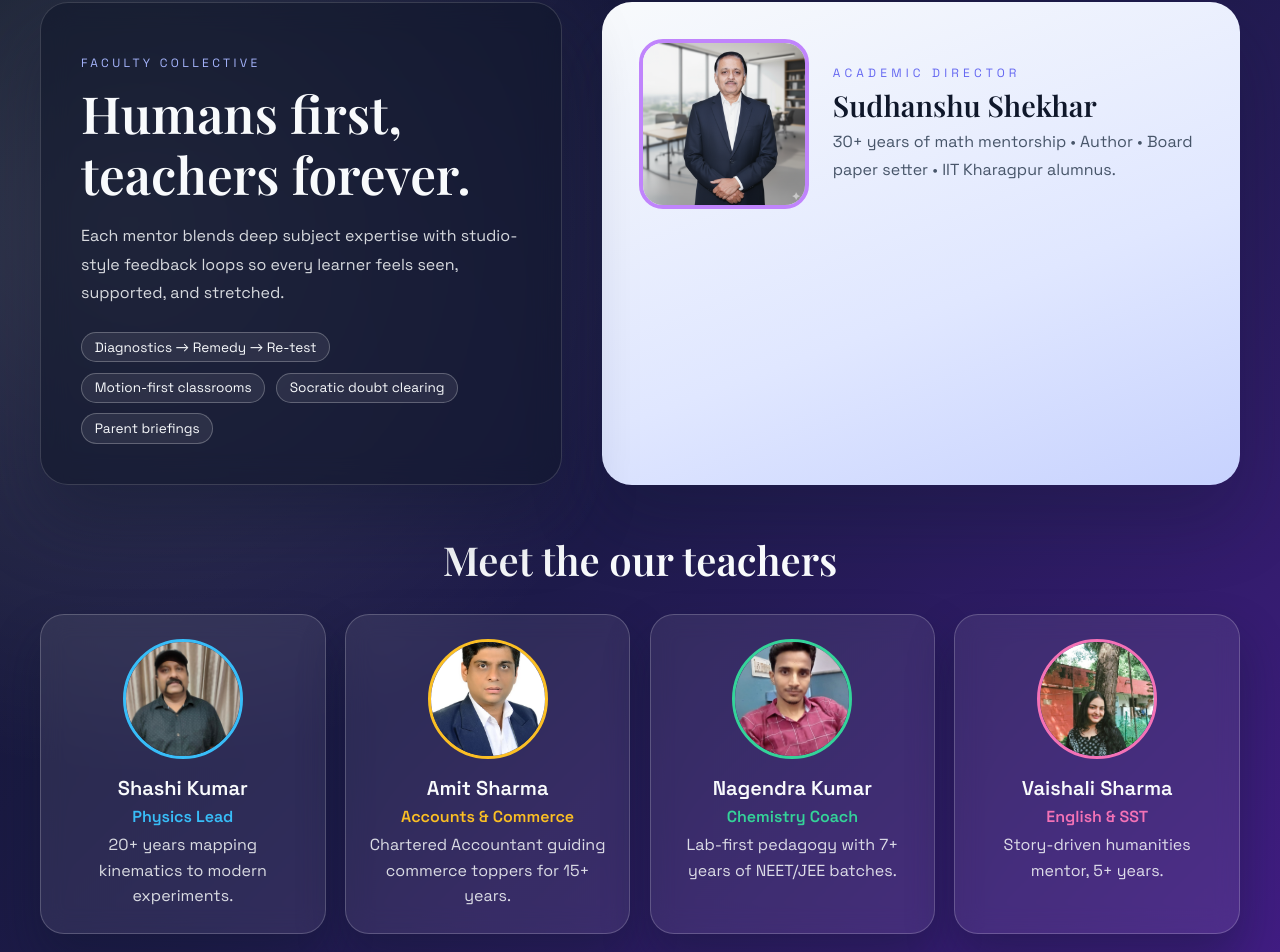
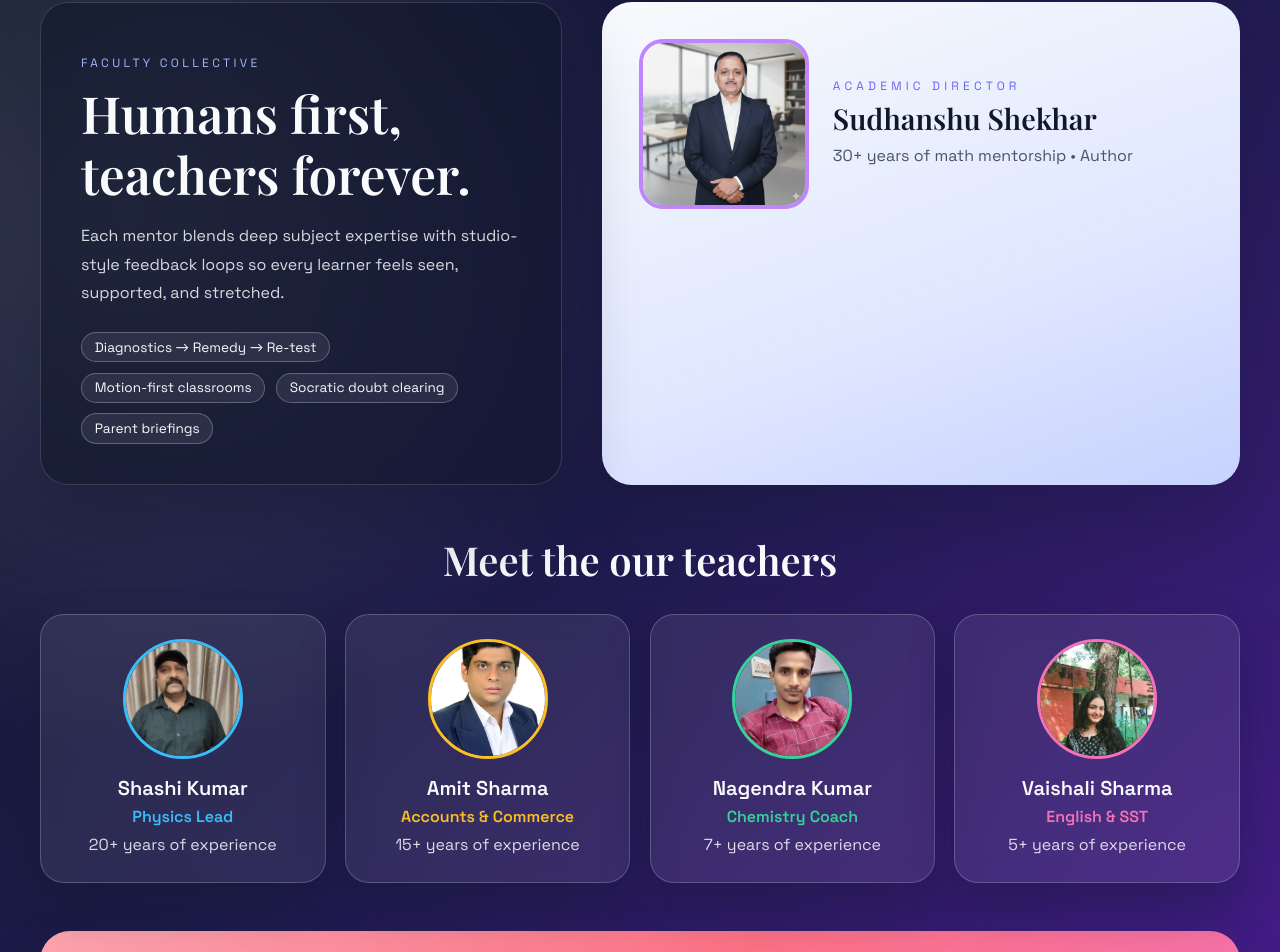
Before and after one commit to ShrutiiGupta24/Institute-WebApp, a React (Create React App) app in the folder coaching/: page /about-teachers in a window 1280 px wide. Shown: the part 218-1170 px from the top of the page. Built offline with nearby package versions, Linux system fonts and the light colour scheme; no server answers.

Commit message:
Modified About teachers

```diff
--- a/coaching/src/pages/AboutTeachers.jsx
+++ b/coaching/src/pages/AboutTeachers.jsx
@@ -9,35 +9,35 @@ const teachers = [
 	{
 		name: "Sudhanshu Shekhar",
 		subject: "Mathematics Director",
-		bio: "30+ years of math mentorship • Author • Board paper setter • IIT Kharagpur alumnus.",
+		bio: "30+ years of math mentorship • Author",
 		image: teacherPhoto,
 		color: "#c084fc"
 	},
 	{
 		name: "Shashi Kumar",
 		subject: "Physics Lead",
-		bio: "20+ years mapping kinematics to modern experiments.",
+		bio: "20+ years of experience",
 		image: shashiPhoto,
 		color: "#38bdf8"
 	},
 	{
 		name: "Amit Sharma",
 		subject: "Accounts & Commerce",
-		bio: "Chartered Accountant guiding commerce toppers for 15+ years.",
+		bio: "15+ years of experience",
 		image: amitPhoto,
 		color: "#fbbf24"
 	},
 	{
 		name: "Nagendra Kumar",
 		subject: "Chemistry Coach",
-		bio: "Lab-first pedagogy with 7+ years of NEET/JEE batches.",
+		bio: "7+ years of experience",
 		image: nagendraPhoto,
 		color: "#34d399"
 	},
 	{
 		name: "Vaishali Sharma",
 		subject: "English & SST",
-		bio: "Story-driven humanities mentor, 5+ years.",
+		bio: "5+ years of experience",
 		image: vaishaliPhoto,
 		color: "#f472b6"
 	}
```
